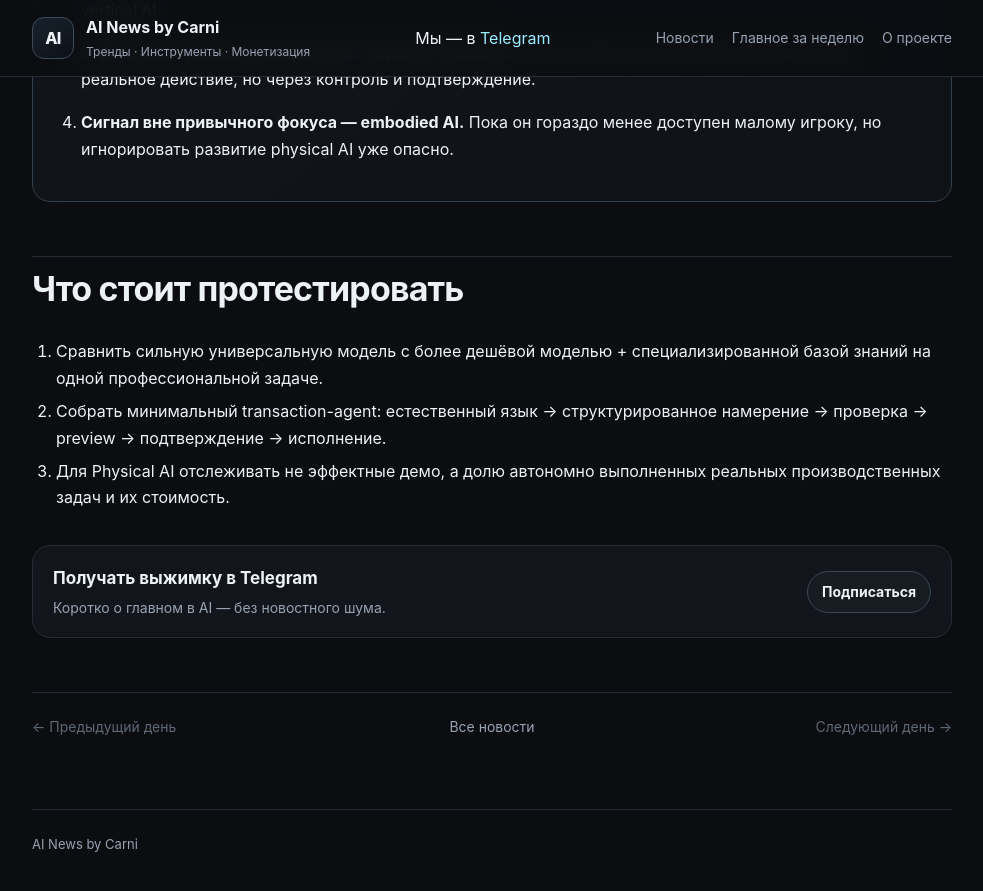
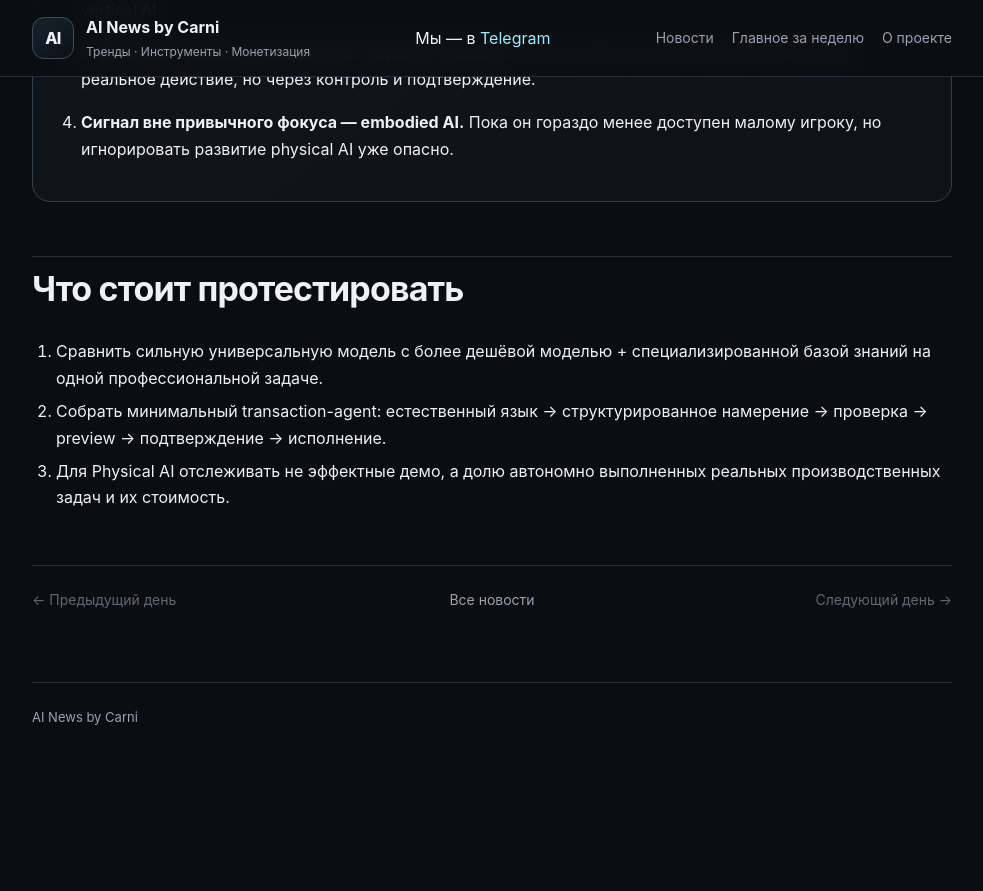
Before and after one commit to DmitryCarni/ai-news-by-carni, a Jekyll site: the page built from daily/2026-08-24.md, in a window 1280 px wide and 900 px high, scrolled down 4347 px. Shown: the top 891 px of the window, without its empty margins (148-1131 px from the left). Built offline with Jekyll 4.4.1, drawn with Linux system fonts in a browser that asks for light colours; after the commit the page ends 5120 px from its top, so only the background shows below that.

Commit message:
Remove report Telegram CTA

```diff
--- a/_layouts/report.html
+++ b/_layouts/report.html
@@ -3,14 +3,6 @@ layout: default
 ---
 
 {{ content }}
-
-<div class="telegram-cta">
-  <div>
-    <strong>Получать выжимку в Telegram</strong>
-    <p>Коротко о главном в AI — без новостного шума.</p>
-  </div>
-  <a class="telegram-button" href="https://t.me/ai_news_by_carni" target="_blank" rel="noopener noreferrer">Подписаться</a>
-</div>
 
 {% assign reports = site.pages | where: "report_type", page.report_type | sort: "report_date" %}
 {% assign current_index = nil %}
```
